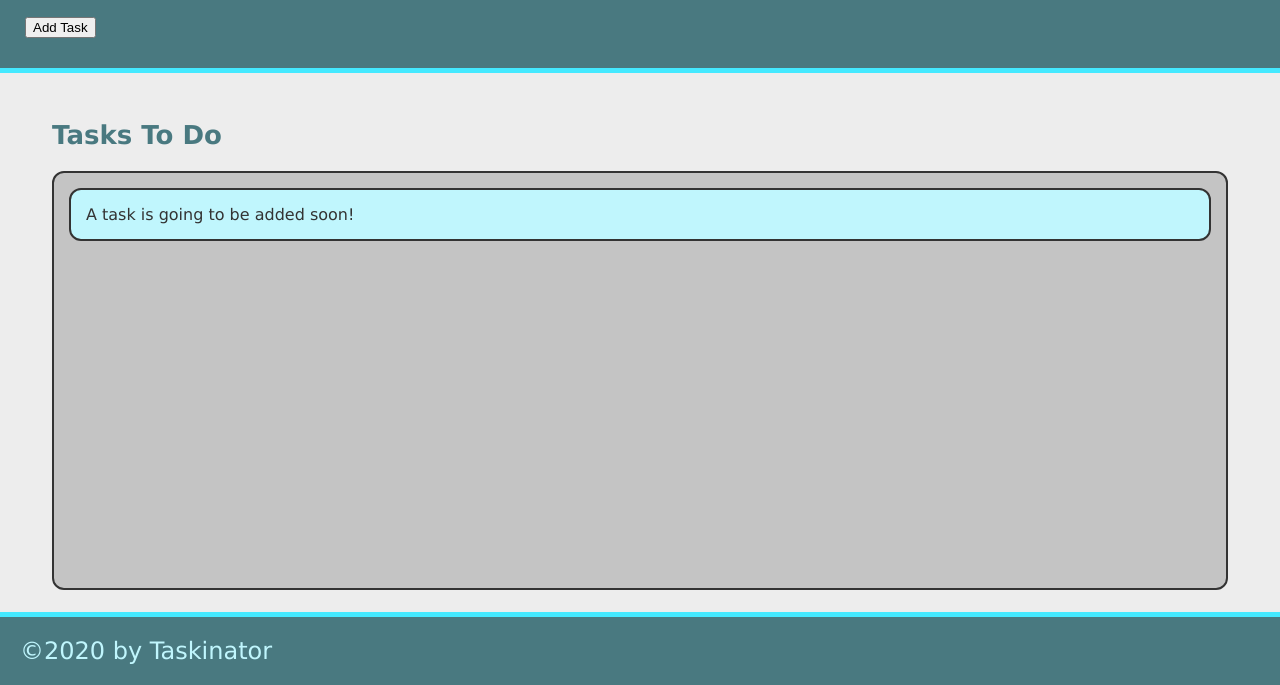
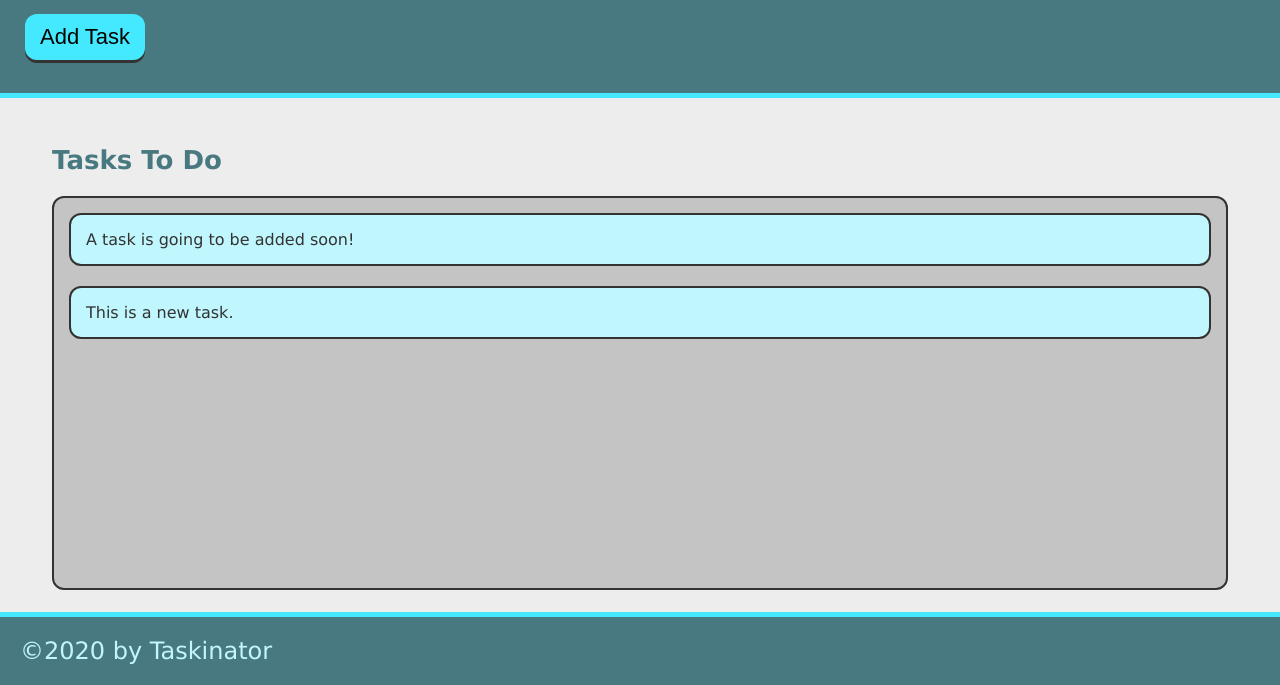
Before and after one commit to Antony-Q/taskinator, a plain HTML site: page index.html in a window 1280 px wide. Both pictures are taken after a click on the button "Add Task". Shown: the part 115-800 px from the top of the page. Drawn offline with Linux system fonts and the light colour scheme.

Commit message:
add ability to add task

```diff
--- a/assets/js/script.js
+++ b/assets/js/script.js
@@ -0,0 +1,11 @@
+var buttonEl = document.querySelector("#save-task");
+var tasksToDoEl = document.querySelector("#tasks-to-do");
+
+var createTaskHandler = function() {
+  var listItemEl = document.createElement("li");
+  listItemEl.className = "task-item";
+  listItemEl.textContent = "This is a new task.";
+  tasksToDoEl.appendChild(listItemEl);
+  };
+
+buttonEl.addEventListener("click", createTaskHandler);
--- a/index.html
+++ b/index.html
@@ -13,12 +13,12 @@
   <header>
     <h1 class="page-title">Taskinator</h1>
     <p>Click the button below to add a new task!</p>
-    <button class=""btn" >Add Task</button>
+    <button class="btn" id="save-task">Add Task</button>
   </header>
   <main class="page-content">
     <section class="task-list-wrapper">
       <h2 class="list-title">Tasks To Do</h2>
-      <ul class="task-list">
+      <ul class="task-list" id="tasks-to-do">
         <li class="task-item">A task is going to be added soon!</li>
       </ul>
     </section>
```
